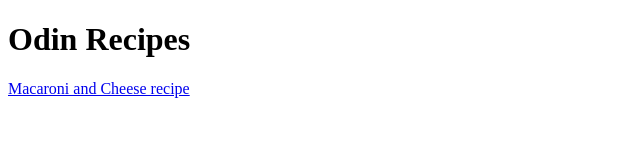
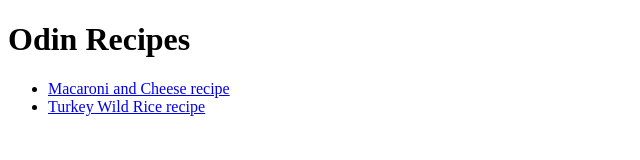
Before and after one commit to LordPriapus/odin-recipes, a plain HTML site: page index.html in a window 1280 px wide. Shown: the whole page, without its empty margins (0-640 px from the left). Drawn offline with Linux system fonts and the light colour scheme.

Commit message:
Edit index.html

```diff
--- a/index.html
+++ b/index.html
@@ -7,6 +7,10 @@
 </head>
 <body>
 	<h1>Odin Recipes</h1>
-	<a href="./recipes/mac-and-cheese.html">Macaroni and Cheese recipe</a>
+	<ul>
+		<li><a href="./recipes/mac-and-cheese.html">Macaroni and Cheese recipe</a></li>
+		<li><a href="./recipes/turkey-wild-rice-soup.html">Turkey Wild Rice recipe</a></li>
+	</ul>
+
 </body>
 </html>
```
